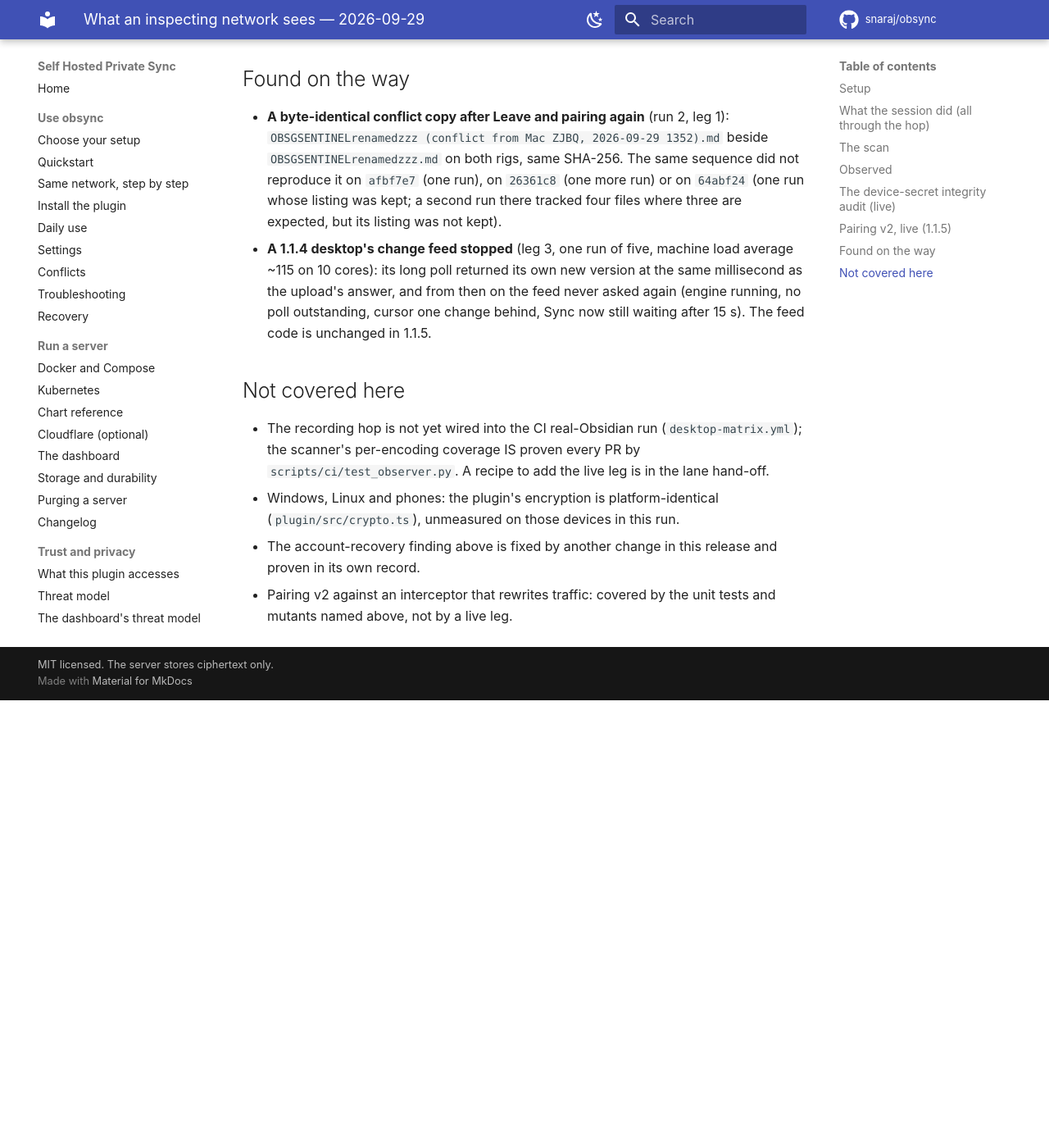
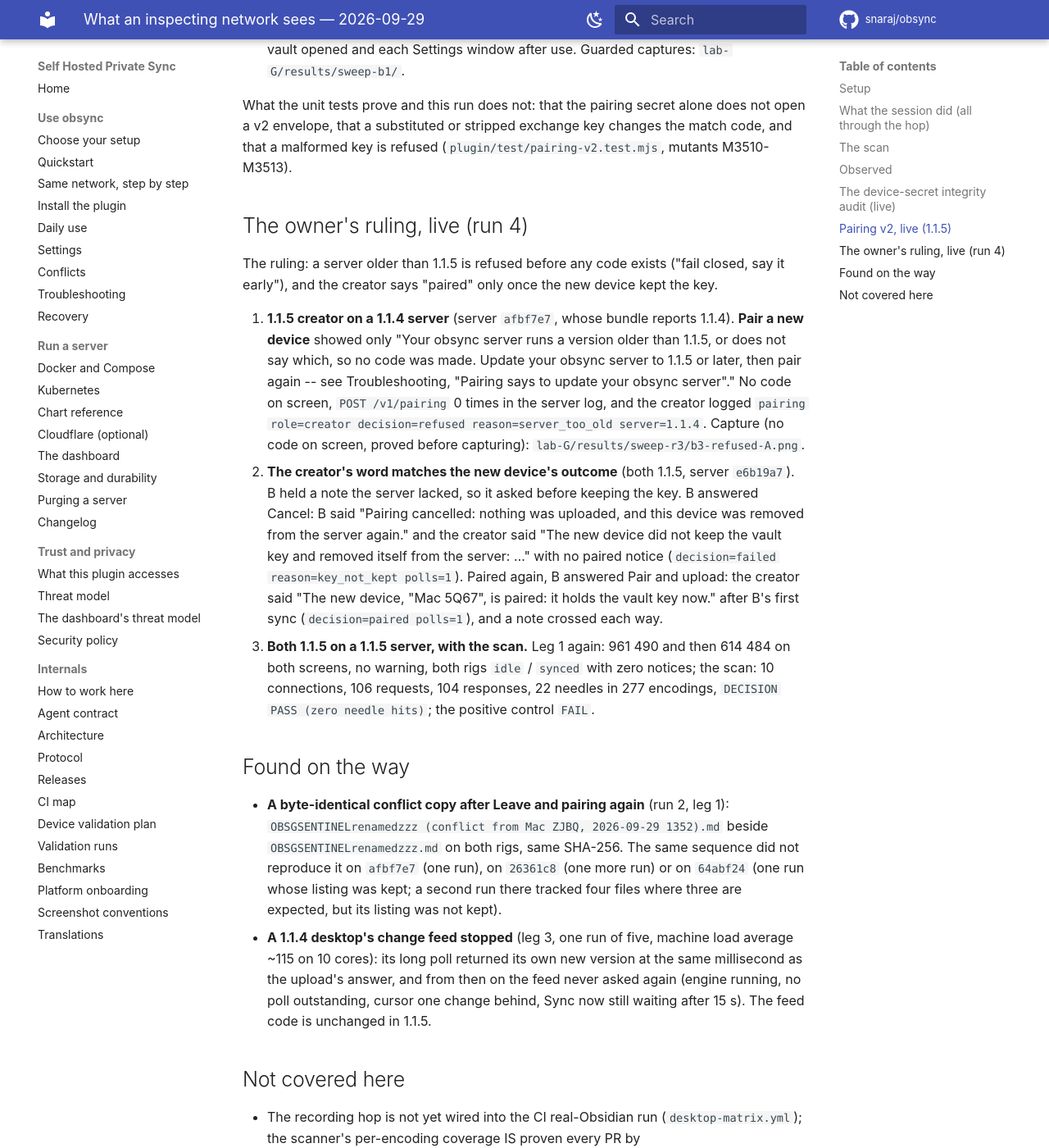
Before and after one commit to snaraj/obsync, an MkDocs documentation site: the page built from docs/validation-runs/2026-09-29-observer-proof.md, in a window 1280 px wide and 1400 px high, scrolled down 4670 px. Shown: the whole window at 82% size. Built offline with MkDocs 1.6.1 and Material for MkDocs 9.7.7, drawn with Linux system fonts in a browser that asks for light colours; comment, search, counter and statistics services are not loaded; before the commit the page ends 5524 px from its top, so only the background shows below that; some of the changed text lies outside the part shown.

Commit message:
docs: the owner-ruling run in the observer-proof record
Run 4 of docs/validation-runs/2026-09-29-observer-proof.md, on e6b19a7 (plugin
main.js 3f8e5111..., obsyncd c13a018e... unchanged since 26361c8; the lab
bundle's manifest.json says 1.1.5, as the release's will), every rig with a
HOME of its own (the Obsidian CLI socket was proved under it after each
launch):

- A 1.1.5 creator on a 1.1.4 server: Pair a new device showed only the
  update sentence; no code on screen; POST /v1/pairing 0 times; creator log
  `decision=refused reason=server_too_old server=1.1.4`.
- The creator's word matches the new device's outcome: B cancelled at "Add
  this vault's notes…" and the creator said "did not keep the vault key"
  (key_not_kept, no paired notice); paired again with Pair and upload, the
  creator said paired after B's first sync (polls=1), notes crossed both ways.
- Both 1.1.5 on a 1.1.5 server: match codes equal, no warning; scan of 10
  connections, 106 requests, 22 needles in 277 encodings, PASS; positive
  control FAIL.

The earlier skew items keep their history and say what the ruling changed.

Tests. Contract suites 845 OK.

Lines: docs +44/-5.

- Opus5.5

```diff
--- a/docs/validation-runs/2026-09-29-observer-proof.md
+++ b/docs/validation-runs/2026-09-29-observer-proof.md
@@ -23,7 +23,13 @@
   with the `afbf7e7` builds on one side for the version-skew legs. Run 3
   (the final head, `64abf24`): the plugin rebuilt (`main.js`
   `5a856ea67dcb613ef997e683199ce01895d2c68b51afbad4e541e71ef6a8c1ff`), the
-  same `obsyncd` (no server change after `26361c8`).
+  same `obsyncd` (no server change after `26361c8`). Run 4 (the owner's
+  ruling, `e6b19a7`): the plugin rebuilt (`main.js`
+  `3f8e51114c831484ceeefd534676231fe16047f747a60e94f4c39402282ff73e`), the
+  same `obsyncd`, and a bundle whose `manifest.json` says 1.1.5, as the
+  release's will (no version is bumped in this change). Every rig ran with a
+  HOME of its own, so Obsidian's CLI socket was the rig's; the check after
+  each launch found it under the rig's HOME.
 - The recording hop `scripts/ci/observer.mjs` sat between the plugin and the
   server: both rigs pointed their Server URL at the hop
   (`127.0.0.1:18802`), which recorded every byte in each direction and
@@ -131,8 +137,9 @@
    That device runs an older obsync; update it so pairing can protect the code
    you shared. …", the new device showed 717 607, the creator logged
    `kex=legacy`, and a note synced each way. Leg 4 showed the same words when
-   the SERVER was the older side, so the creator's warning now reads "That
-   device, or your obsync server, runs an older obsync; …".
+   the SERVER was the older side; run 3 widened them to "That device, or your
+   obsync server, …", and run 4 narrowed them back, because since the ruling
+   an older server is refused before any code exists.
 3. **1.1.4 creator, 1.1.5 new device** (server `26361c8`). The new device's
    screen read "Waiting for approval on the other device. Its prompt shows the
    code 751 374: … That device runs an older obsync; update it so pairing can
@@ -145,8 +152,9 @@
    warning; the new device, which read the 1.1.5 marker in its code, showed
    183 406. Approved anyway, the new device refused the envelope ("This device
    could not open the vault key it was sent: … Nothing was shared."), removed
-   itself (`device_revoked … by_device=<itself>`), and stayed unpaired. It
-   failed closed, as `docs/protocol.md` describes.
+   itself (`device_revoked … by_device=<itself>`), and stayed unpaired: it
+   failed closed, but late, and the creator still announced it as paired.
+   The owner's ruling moved the refusal before any code (run 4, below).
 5. **The final head** (`64abf24`, run 3). Leg 1 again: 170 940 and then
    462 718 on both screens, no warning; the scan: 10 connections, 100
    requests, 98 responses, 26 needles in 325 encodings,
@@ -172,6 +180,37 @@
 alone does not open a v2 envelope, that a substituted or stripped exchange key
 changes the match code, and that a malformed key is refused
 (`plugin/test/pairing-v2.test.mjs`, mutants M3510-M3513).
+
+## The owner's ruling, live (run 4)
+
+The ruling: a server older than 1.1.5 is refused before any code exists
+("fail closed, say it early"), and the creator says "paired" only once the new
+device kept the key.
+
+1. **1.1.5 creator on a 1.1.4 server** (server `afbf7e7`, whose bundle
+   reports 1.1.4). **Pair a new device** showed only "Your obsync server runs
+   a version older than 1.1.5, or does not say which, so no code was made.
+   Update your obsync server to 1.1.5 or later, then pair again -- see
+   Troubleshooting, "Pairing says to update your obsync server"." No code on
+   screen, `POST /v1/pairing` 0 times in the server log, and the creator
+   logged `pairing role=creator decision=refused reason=server_too_old
+   server=1.1.4`. Capture (no code on screen, proved before capturing):
+   `lab-G/results/sweep-r3/b3-refused-A.png`.
+2. **The creator's word matches the new device's outcome** (both 1.1.5, server
+   `e6b19a7`). B held a note the server lacked, so it asked before keeping
+   the key. B answered Cancel: B said "Pairing cancelled: nothing was
+   uploaded, and this device was removed from the server again." and the
+   creator said "The new device did not keep the vault key and removed itself
+   from the server: …" with no paired notice (`decision=failed
+   reason=key_not_kept polls=1`). Paired again, B answered Pair and upload:
+   the creator said "The new device, "Mac 5Q67", is paired: it holds the vault
+   key now." after B's first sync (`decision=paired polls=1`), and a note
+   crossed each way.
+3. **Both 1.1.5 on a 1.1.5 server, with the scan.** Leg 1 again: 961 490 and
+   then 614 484 on both screens, no warning, both rigs `idle` / `synced` with
+   zero notices; the scan: 10 connections, 106 requests, 104 responses, 22
+   needles in 277 encodings, `DECISION PASS (zero needle hits)`; the positive
+   control `FAIL`.
 
 ## Found on the way
 
```
